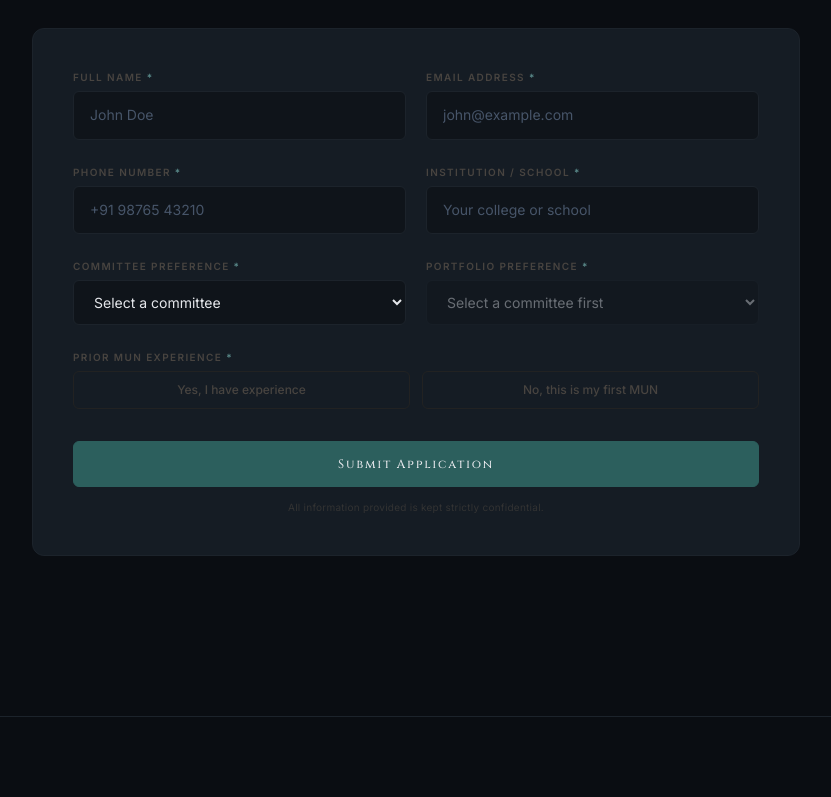
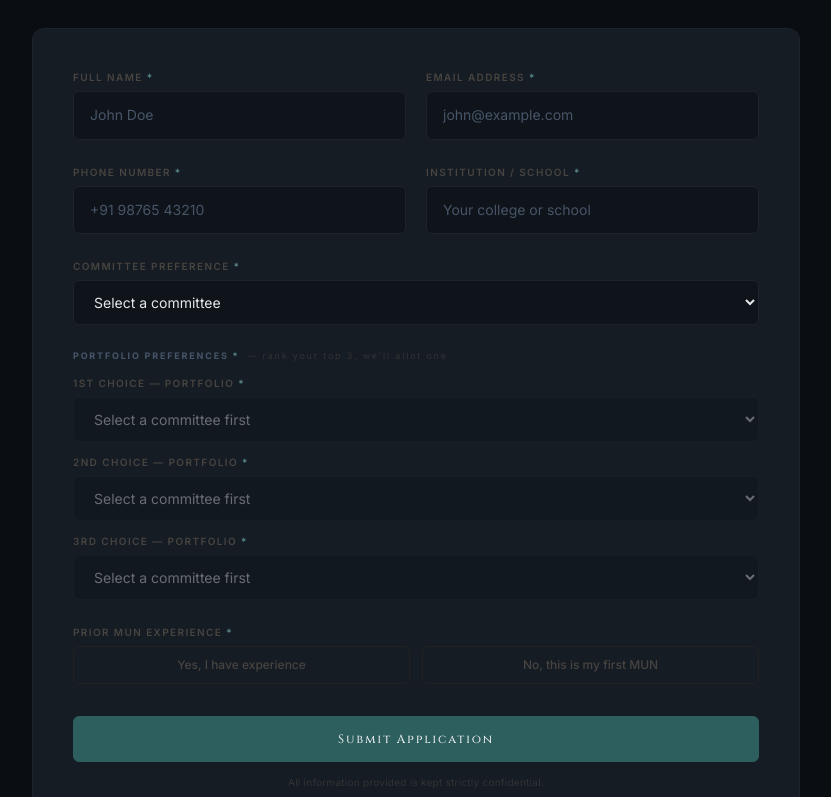
Before and after one commit to Saicharantejj/Senatus-Summit, a Next.js app: page /apply in a window 1280 px wide. Shown: the part 526-1323 px from the top of the page, without its empty margins (224-1055 px from the left). Built offline with nearby package versions, Linux system fonts and the light colour scheme.

Commit message:
3 portfolio preferences with Formspree submission

```diff
--- a/components/Application.tsx
+++ b/components/Application.tsx
@@ -1,28 +1,26 @@
 'use client'
 
-import { useState, useEffect, type FormEvent } from 'react'
+import { useState, type FormEvent } from 'react'
 import { motion, AnimatePresence } from 'framer-motion'
-import { CheckCircle, Loader2, Lock } from 'lucide-react'
+import { CheckCircle, Loader2 } from 'lucide-react'
 
 interface FormState {
   fullName: string
   email: string
   phone: string
   institution: string
-  portfolioPreference: string
   committeePreference: string
+  portfolio1: string
+  portfolio2: string
+  portfolio3: string
   hasMunExperience: string
   munExperienceDetails: string
 }
 
-interface TakenCombo {
-  committee: string
-  country: string
-}
-
 const INITIAL: FormState = {
   fullName: '', email: '', phone: '', institution: '',
-  portfolioPreference: '', committeePreference: '',
+  committeePreference: '',
+  portfolio1: '', portfolio2: '', portfolio3: '',
   hasMunExperience: '', munExperienceDetails: '',
 }
 
@@ -204,37 +202,14 @@ function Field({
 }
 
 export default function Application() {
-  const [form, setForm]               = useState<FormState>(INITIAL)
-  const [errors, setErrors]           = useState<Partial<FormState>>({})
-  const [loading, setLoading]         = useState(false)
-  const [success, setSuccess]         = useState(false)
-  const [takenCombos, setTakenCombos] = useState<TakenCombo[]>([])
-  const [loadingMatrix, setLoadingMatrix] = useState(true)
-
-  // Fetch taken combos on mount + poll every 30s for live sync with sheet
-  useEffect(() => {
-    const fetchTaken = () =>
-      fetch('/api/taken')
-        .then(r => r.json())
-        .then(d => setTakenCombos(d.taken || []))
-        .catch(() => {})
-        .finally(() => setLoadingMatrix(false))
-
-    fetchTaken()
-    const interval = setInterval(fetchTaken, 30_000)
-    return () => clearInterval(interval)
-  }, [])
+  const [form, setForm]     = useState<FormState>(INITIAL)
+  const [errors, setErrors] = useState<Partial<FormState>>({})
+  const [loading, setLoading] = useState(false)
+  const [success, setSuccess] = useState(false)
 
   const handleCommitteeChange = (e: React.ChangeEvent<HTMLSelectElement>) => {
-    setForm(p => ({ ...p, committeePreference: e.target.value, portfolioPreference: '' }))
-    setErrors(p => ({ ...p, committeePreference: undefined, portfolioPreference: undefined }))
-  }
-
-  const isPortfolioTaken = (portfolio: string) => {
-    if (!form.committeePreference) return false
-    return takenCombos.some(
-      c => c.committee === form.committeePreference && c.country === portfolio
-    )
+    setForm(p => ({ ...p, committeePreference: e.target.value, portfolio1: '', portfolio2: '', portfolio3: '' }))
+    setErrors(p => ({ ...p, committeePreference: undefined, portfolio1: undefined, portfolio2: undefined, portfolio3: undefined }))
   }
 
   const set = (k: keyof FormState) =>
@@ -250,10 +225,16 @@ export default function Application() {
     if (!form.phone.match(/^\+?[\d\s\-()]{8,15}$/))      e.phone = 'Enter a valid phone number.'
     if (!form.institution.trim())                         e.institution = 'Institution name is required.'
     if (!form.committeePreference)                        e.committeePreference = 'Please select a committee.'
-    if (!form.portfolioPreference)                        e.portfolioPreference = 'Please select a portfolio.'
-    if (form.portfolioPreference && isPortfolioTaken(form.portfolioPreference))
-      e.portfolioPreference = 'This portfolio is already taken for the selected committee.'
-    if (!form.hasMunExperience)                           e.hasMunExperience = 'Please select an option.'
+    if (!form.portfolio1)                                 e.portfolio1 = 'Please select your 1st preference.'
+    if (!form.portfolio2)                                 e.portfolio2 = 'Please select your 2nd preference.'
+    if (!form.portfolio3)                                 e.portfolio3 = 'Please select your 3rd preference.'
+    if (form.portfolio1 && form.portfolio2 && form.portfolio1 === form.portfolio2)
+      e.portfolio2 = '2nd preference must differ from 1st.'
+    if (form.portfolio1 && form.portfolio3 && form.portfolio1 === form.portfolio3)
+      e.portfolio3 = '3rd preference must differ from 1st.'
+    if (form.portfolio2 && form.portfolio3 && form.portfolio2 === form.portfolio3)
+      e.portfolio3 = '3rd preference must differ from 2nd.'
+    if (!form.hasMunExperience) e.hasMunExperience = 'Please select an option.'
     setErrors(e)
     return Object.keys(e).length === 0
   }
@@ -264,60 +245,56 @@ export default function Application() {
     setLoading(true)
 
     try {
-      const payload = {
-        'Full Name':          form.fullName,
-        'Email':              form.email,
-        'Phone':              form.phone,
-        'Institution':        form.institution,
-        'Committee':          form.committeePreference,
-        'Portfolio':          form.portfolioPreference,
-        'MUN Experience':     form.hasMunExperience === 'yes' ? 'Yes' : 'No',
-        'Experience Details': form.munExperienceDetails || '—',
-      }
-
-      // Send to Formspree (email notification)
       const res = await fetch('https://formspree.io/f/mgoryngd', {
         method:  'POST',
         headers: { 'Content-Type': 'application/json', 'Accept': 'application/json' },
-        body:    JSON.stringify(payload),
+        body: JSON.stringify({
+          'Full Name':            form.fullName,
+          'Email':                form.email,
+          'Phone':                form.phone,
+          'Institution':          form.institution,
+          'Committee':            form.committeePreference,
+          '1st Portfolio Choice': form.portfolio1,
+          '2nd Portfolio Choice': form.portfolio2,
+          '3rd Portfolio Choice': form.portfolio3,
+          'MUN Experience':       form.hasMunExperience === 'yes' ? 'Yes' : 'No',
+          'Experience Details':   form.munExperienceDetails || '—',
+        }),
       })
       const data = await res.json()
-
       if (res.ok) {
-        // Also log to Google Sheet for taken tracking (fire and forget)
-        fetch('/api/submit', {
-          method:  'POST',
-          headers: { 'Content-Type': 'application/json' },
-          body:    JSON.stringify(payload),
-        }).catch(() => {})
-
-        setTakenCombos(prev => [
-          ...prev,
-          { committee: form.committeePreference, country: form.portfolioPreference },
-        ])
         setSuccess(true)
         setForm(INITIAL)
       } else {
-        setErrors(p => ({ ...p, portfolioPreference: data?.errors?.[0]?.message || 'Submission failed.' }))
+        setErrors(p => ({ ...p, portfolio1: data?.errors?.[0]?.message || 'Submission failed. Please try again.' }))
       }
     } catch {
-      setErrors(p => ({ ...p, portfolioPreference: 'Submission failed. Please try again.' }))
+      setErrors(p => ({ ...p, portfolio1: 'Submission failed. Please try again.' }))
     } finally {
       setLoading(false)
     }
   }
 
-  const currentPortfolios = form.committeePreference
-    ? committeePortfolios[form.committeePreference] ?? []
-    : []
+  const portfolios    = form.committeePreference ? committeePortfolios[form.committeePreference] ?? [] : []
+  const currentLabel  = form.committeePreference ? portfolioLabel[form.committeePreference] : 'Portfolio'
 
-  const currentLabel = form.committeePreference
-    ? portfolioLabel[form.committeePreference]
-    : 'Portfolio Preference'
-
-  const takenForCommittee = form.committeePreference
-    ? takenCombos.filter(c => c.committee === form.committeePreference).map(c => c.country)
-    : []
+  const PortfolioSelect = ({ field, rank, exclude }: { field: 'portfolio1'|'portfolio2'|'portfolio3'; rank: string; exclude: string[] }) => (
+    <Field label={`${rank} Choice — ${currentLabel}`} required error={errors[field]}>
+      <select
+        value={form[field]}
+        onChange={set(field)}
+        disabled={!form.committeePreference}
+        className={`form-input ${errors[field] ? 'border-rose-900/60' : ''} disabled:opacity-40 disabled:cursor-not-allowed`}
+      >
+        <option value="">{!form.committeePreference ? 'Select a committee first' : `Select ${rank.toLowerCase()} choice`}</option>
+        {portfolios.map(p => (
+          <option key={p} value={p} disabled={exclude.includes(p) && form[field] !== p}>
+            {exclude.includes(p) && form[field] !== p ? `— ${p}` : p}
+          </option>
+        ))}
+      </select>
+    </Field>
+  )
 
   return (
     <section id="apply" className="relative py-20 md:py-40 px-4 sm:px-6 bg-[#0a0d12]">
@@ -423,8 +400,7 @@ export default function Application() {
                 </Field>
               </div>
 
-              {/* Row 3 — Committee first, then Portfolio */}
-              <div className="grid grid-cols-1 md:grid-cols-2 gap-5">
+              {/* Row 3 — Committee */}
               <Field label="Committee Preference" required error={errors.committeePreference}>
                 <select
                   value={form.committeePreference}
@@ -438,40 +414,15 @@ export default function Application() {
                 </select>
               </Field>
 
-                <Field label={currentLabel} required error={errors.portfolioPreference}>
-                  <select
-                    value={form.portfolioPreference}
-                    onChange={set('portfolioPreference')}
-                    disabled={!form.committeePreference || loadingMatrix}
-                    className={`form-input ${errors.portfolioPreference ? 'border-rose-900/60' : ''} disabled:opacity-40 disabled:cursor-not-allowed`}
-                  >
-                    <option value="">
-                      {!form.committeePreference
-                        ? 'Select a committee first'
-                        : loadingMatrix
-                        ? 'Loading availability…'
-                        : `Select ${currentLabel.toLowerCase()}`}
-                    </option>
-                    {currentPortfolios.map((p) => {
-                      const taken = isPortfolioTaken(p)
-                      return (
-                        <option key={p} value={p} disabled={taken}>
-                          {taken ? `⛔ ${p} — Taken` : p}
-                        </option>
-                      )
-                    })}
-                  </select>
-
-                  {form.committeePreference && takenForCommittee.length > 0 && (
-                    <div className="flex items-start gap-1.5 mt-1.5">
-                      <Lock size={10} className="text-[#475569] mt-0.5 shrink-0" />
-                      <p className="font-inter text-[9px] text-[#475569] leading-relaxed">
-                        <span className="text-[#5a8a8a]">{takenForCommittee.length} taken</span>
-                        {' '}in {form.committeePreference}
+              {/* Portfolio Preferences */}
+              <div className="space-y-3">
+                <p className="font-inter text-[9px] font-bold tracking-[0.2em] uppercase text-[#475569]">
+                  Portfolio Preferences <span className="text-[#5a8a8a]">*</span>
+                  <span className="ml-2 normal-case font-normal text-[#333]">— rank your top 3, we'll allot one</span>
                 </p>
-                    </div>
-                  )}
-                </Field>
+                <PortfolioSelect field="portfolio1" rank="1st" exclude={[form.portfolio2, form.portfolio3].filter(Boolean)} />
+                <PortfolioSelect field="portfolio2" rank="2nd" exclude={[form.portfolio1, form.portfolio3].filter(Boolean)} />
+                <PortfolioSelect field="portfolio3" rank="3rd" exclude={[form.portfolio1, form.portfolio2].filter(Boolean)} />
               </div>
 
               {/* MUN Experience */}
```
Lines whose indentation alone changed are shown as unchanged.
